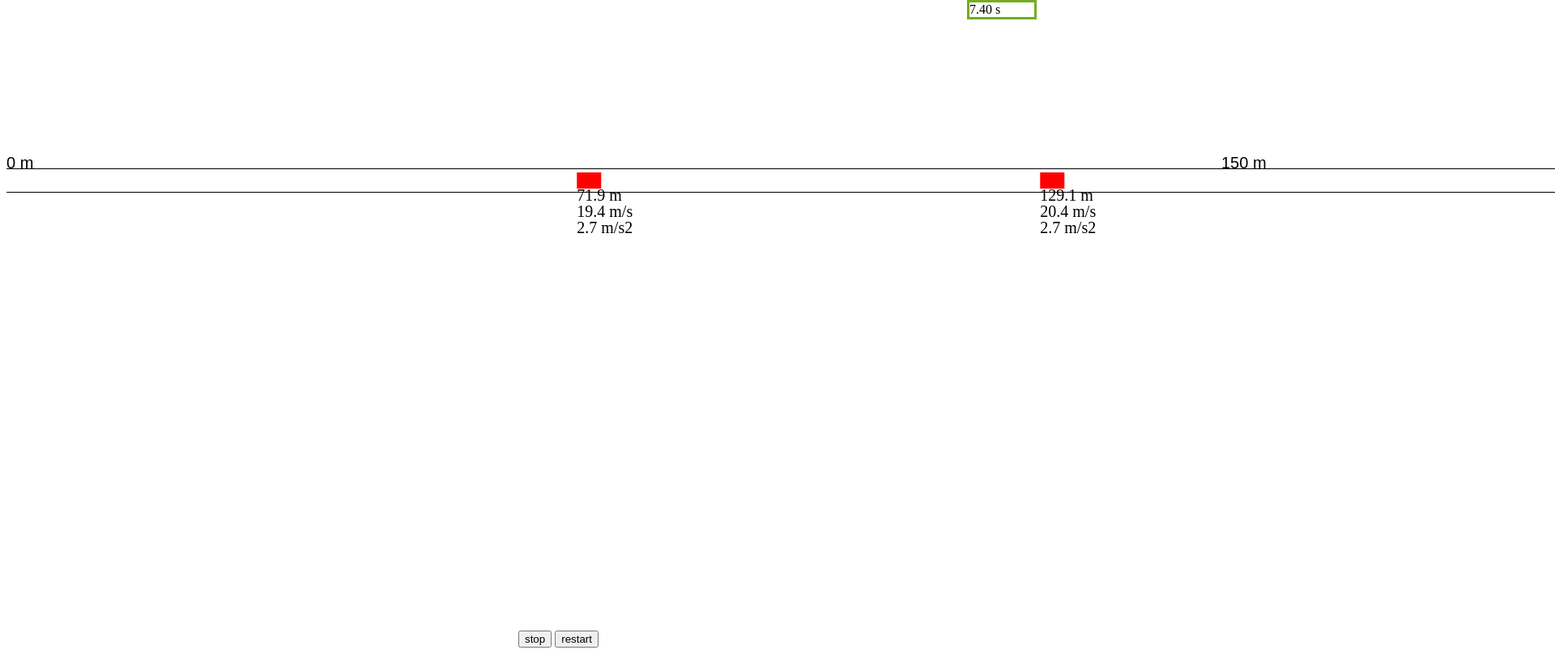
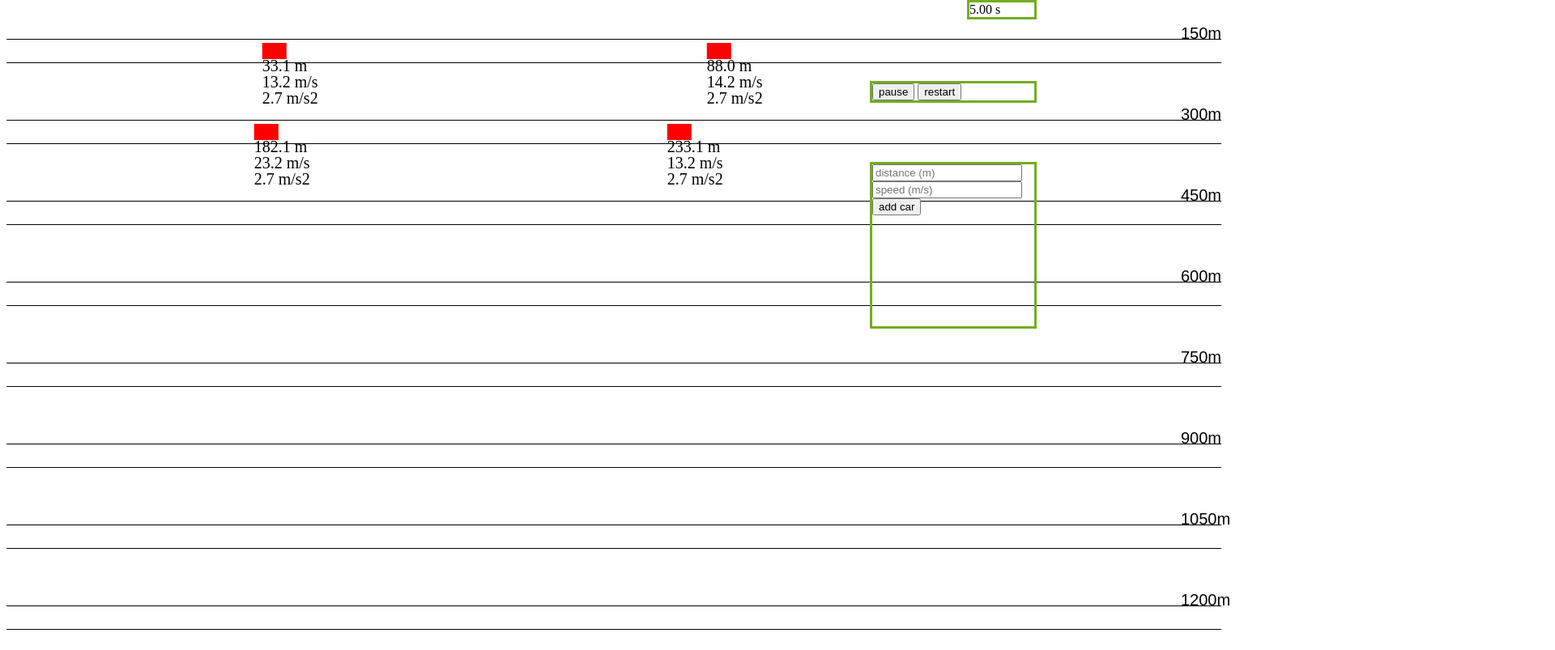
Before and after one commit to CromwellTOT/traffic_simulation, a website with bundled scripts: page index.html in a window 1280 px wide. Shown: the top 803 px of the page at 81% size, 1920 px wide, since content can reach past the window. Built offline with nearby package versions, Linux system fonts and the light colour scheme.

Commit message:
update readme, added a new section to add a car to the road, break the road into many segments, so that no need to scroll the screen to view

```diff
--- a/app/Road.js
+++ b/app/Road.js
@@ -1,13 +1,13 @@
 const canvas = require('./canvas');
 const Car = require('./Car');
 
-const ROAD_LENGTH = 3000; // meters
+const ROAD_LENGTH = 1500; // meters
 
 module.exports = class Road {
     cars = []; // queue
 
     constructor() {
-
+        //canvas.drawRoad(ROAD_LENGTH);
     }
 
     generateCar(distance = 0, speed = 0) {
--- a/app/canvas.js
+++ b/app/canvas.js
@@ -1,46 +1,59 @@
-let maxLength;
-let width;
-let height;
-let roadHeight = 200;
+// divide the whole road into many segments, so that they fit in one screen, and don't need to scroll
+const segmentLength = 1500; // px
+const canvasWidth = segmentLength;
+const firstSegmentHeight = 40; // px
+const segmentHeight = 100; // px
+let segmentNo;
+let canvasHeight;
 
 const canvas = document.getElementById("myCanvas");
 const ctx = canvas.getContext("2d");
 
 module.exports = {
-    drawRoad: (length) => {
-        maxLength = length * 10;
+    // passed in length is the road total length in meters
+    drawRoad: (RoadTotallength) => {
+        const maxLength = RoadTotallength * 10;
+        segmentNo = Math.ceil(maxLength / segmentLength);
+        // real canvas width and height are larger than consts
+        canvas.width = canvasWidth + 50;
+        canvas.height = canvasHeight = segmentNo * segmentHeight + 100;
 
         ctx.fillStyle = "black";
-        const interval = 1500;
+        ctx.font = "20px Arial";
 
-        let counter = Math.ceil(maxLength / interval);
-
-        width = canvas.width = maxLength;
-        height = canvas.height = 500;
-
-        ctx.fillRect(0, roadHeight, maxLength, 1);
-        ctx.fillRect(0, roadHeight + 29, maxLength, 1);
-
-        ctx.font = "20px Arial";
-        for (let i = 0; i < counter; i++) {
-            ctx.fillText(`${i * interval / 10} m`, i * interval, 200);
+        for (let s = 0; s < segmentNo; s++) {
+            const thisSegmentStartRoadHeight = firstSegmentHeight + s * segmentHeight;
+            // draw road
+            ctx.fillRect(0, thisSegmentStartRoadHeight, segmentLength, 1);
+            ctx.fillRect(0, thisSegmentStartRoadHeight + 29, segmentLength, 1);
+            // draw length text
+            ctx.fillText(`${(s + 1) * segmentLength / 10}m`, segmentLength - 50, firstSegmentHeight + s * segmentHeight);
         }
     },
 
+    /**
+     * @input
+     * car.distance: meters
+     * car.speed: meters per second
+     * car.accRate: meters ^ 2 per second
+     */
     drawCar: (car) => {
-        //console.log(car);
+        ctx.fillStyle = car.color ?? 'red';
         // draw the car
-        ctx.fillStyle = car.color ?? 'red';
-        ctx.fillRect(car.distance * 10 - 15, roadHeight + 5, 30, 20);
+        const segmentNo = Math.floor(car.distance * 10 / segmentLength);
+        const distance = car.distance * 10 % segmentLength;
+
+        ctx.fillRect(distance - 15, segmentNo * segmentHeight + firstSegmentHeight + 5, 30, 20);
         // car info
         ctx.fillStyle = car.color ?? 'black';
         ctx.font = "20px Times New Roman";
-        ctx.fillText(`${car.distance.toFixed(1)} m`, car.distance * 10 - 15, roadHeight + 40);
-        ctx.fillText(`${car.speed.toFixed(1)} m/s`, car.distance * 10 - 15, roadHeight + 60);
-        ctx.fillText(`${car.accRate.toFixed(1)} m/s2`, car.distance * 10 - 15, roadHeight + 80);
+
+        ctx.fillText(`${car.distance.toFixed(1)} m`, distance - 15, segmentNo * segmentHeight + firstSegmentHeight + 40);
+        ctx.fillText(`${car.speed.toFixed(1)} m/s`, distance - 15, segmentNo * segmentHeight + firstSegmentHeight + 60);
+        ctx.fillText(`${car.accRate.toFixed(1)} m/s2`, distance - 15, segmentNo * segmentHeight + firstSegmentHeight + 80);
     },
 
     clear: () => {
-        ctx.clearRect(0, 0, maxLength, 500);
+        ctx.clearRect(0, 0, canvasWidth + 50, canvasHeight + 100);
     }
 };
--- a/bundle.js
+++ b/bundle.js
@@ -42,13 +42,13 @@ module.exports = class Car {
 const canvas = require('./canvas');
 const Car = require('./Car');
 
-const ROAD_LENGTH = 3000; // meters
+const ROAD_LENGTH = 1500; // meters
 
 module.exports = class Road {
     cars = []; // queue
 
     constructor() {
-
+        //canvas.drawRoad(ROAD_LENGTH);
     }
 
     generateCar(distance = 0, speed = 0) {
@@ -109,121 +109,149 @@ module.exports = class Road {
     }
 };
 },{"./Car":1,"./canvas":3}],3:[function(require,module,exports){
-let maxLength;
-let width;
-let height;
-let roadHeight = 200;
+// divide the whole road into many segments, so that they fit in one screen, and don't need to scroll
+const segmentLength = 1500; // px
+const canvasWidth = segmentLength;
+const firstSegmentHeight = 40; // px
+const segmentHeight = 100; // px
+let segmentNo;
+let canvasHeight;
 
 const canvas = document.getElementById("myCanvas");
 const ctx = canvas.getContext("2d");
 
 module.exports = {
-    drawRoad: (length) => {
-        maxLength = length * 10;
+    // passed in length is the road total length in meters
+    drawRoad: (RoadTotallength) => {
+        const maxLength = RoadTotallength * 10;
+        segmentNo = Math.ceil(maxLength / segmentLength);
+        // real canvas width and height are larger than consts
+        canvas.width = canvasWidth + 50;
+        canvas.height = canvasHeight = segmentNo * segmentHeight + 100;
 
         ctx.fillStyle = "black";
-        const interval = 1500;
+        ctx.font = "20px Arial";
 
-        let counter = Math.ceil(maxLength / interval);
-
-        width = canvas.width = maxLength;
-        height = canvas.height = 500;
-
-        ctx.fillRect(0, roadHeight, maxLength, 1);
-        ctx.fillRect(0, roadHeight + 29, maxLength, 1);
-
-        ctx.font = "20px Arial";
-        for (let i = 0; i < counter; i++) {
-            ctx.fillText(`${i * interval / 10} m`, i * interval, 200);
+        for (let s = 0; s < segmentNo; s++) {
+            const thisSegmentStartRoadHeight = firstSegmentHeight + s * segmentHeight;
+            // draw road
+            ctx.fillRect(0, thisSegmentStartRoadHeight, segmentLength, 1);
+            ctx.fillRect(0, thisSegmentStartRoadHeight + 29, segmentLength, 1);
+            // draw length text
+            ctx.fillText(`${(s + 1) * segmentLength / 10}m`, segmentLength - 50, firstSegmentHeight + s * segmentHeight);
         }
     },
 
+    /**
+     * @input
+     * car.distance: meters
+     * car.speed: meters per second
+     * car.accRate: meters ^ 2 per second
+     */
     drawCar: (car) => {
-        //console.log(car);
+        ctx.fillStyle = car.color ?? 'red';
         // draw the car
-        ctx.fillStyle = car.color ?? 'red';
-        ctx.fillRect(car.distance * 10 - 15, roadHeight + 5, 30, 20);
+        const segmentNo = Math.floor(car.distance * 10 / segmentLength);
+        const distance = car.distance * 10 % segmentLength;
+
+        ctx.fillRect(distance - 15, segmentNo * segmentHeight + firstSegmentHeight + 5, 30, 20);
         // car info
         ctx.fillStyle = car.color ?? 'black';
         ctx.font = "20px Times New Roman";
-        ctx.fillText(`${car.distance.toFixed(1)} m`, car.distance * 10 - 15, roadHeight + 40);
-        ctx.fillText(`${car.speed.toFixed(1)} m/s`, car.distance * 10 - 15, roadHeight + 60);
-        ctx.fillText(`${car.accRate.toFixed(1)} m/s2`, car.distance * 10 - 15, roadHeight + 80);
+
+        ctx.fillText(`${car.distance.toFixed(1)} m`, distance - 15, segmentNo * segmentHeight + firstSegmentHeight + 40);
+        ctx.fillText(`${car.speed.toFixed(1)} m/s`, distance - 15, segmentNo * segmentHeight + firstSegmentHeight + 60);
+        ctx.fillText(`${car.accRate.toFixed(1)} m/s2`, distance - 15, segmentNo * segmentHeight + firstSegmentHeight + 80);
     },
 
     clear: () => {
-        ctx.clearRect(0, 0, maxLength, 500);
+        ctx.clearRect(0, 0, canvasWidth + 50, canvasHeight + 100);
     }
 };
 },{}],4:[function(require,module,exports){
-// dev: watchify main.js -o bundle.js -v
 const Road = require('./app/Road');
 //const config = require('./config');
-const framePerSecond = 5;
+const framePerSecond = 10;
 const interval = 1000 / framePerSecond;
+const ROAD_LENGTH = 1500; // meters
+const MAX_SPEED = 27; // m/s  - 97.2 km/h
 
 const timerElem = document.getElementById("timer");
 
-let INTERVAL;
-let timer; // second
+let INTERVAL; // singleton
+let timer = 0; // second
 
 const road = new Road();
 
-
-
-// put 4 cars on the board
-road.generateCar();
-road.generateCar(100,10);
-road.generateCar(50, 1);
-road.generateCar(200, 0);
+function generateDefaultCars() {
+    road.generateCar();
+    road.generateCar(100, 10);
+    road.generateCar(50, 1);
+    road.generateCar(200, 0);
+}
 
 function simulate() {
     timer += interval / 1000;
-    //console.log(`${timer} s`);
     timerElem.innerText = timer.toFixed(2) + ' s';
 
     road.render();
     road.calculate(interval / 1000);
+}
+// controllers
+function restart() {
+    // clear everything
+    road.cars = [];
+    pause();
+    timer = 0;
 
-    if (timer >= 100 || !road.hasCars()) {
-        stop();
+    // start again
+    generateDefaultCars();
+    start();
+}
+
+function pause() {
+    console.log('paused');
+
+    if (INTERVAL) {
+        clearInterval(INTERVAL);
     }
 }
 
-restart();
-// controllers
-function restart() {
-    stop();
-    timer = 0;
-    start();
-}
-
-function stop() {
-    console.log('stopped');
-    clearInterval(INTERVAL);
-}
-
 function start() {
-    // to prevent race
-    if (INTERVAL) {
-        clearInterval(INTERVAL);
-    }
     INTERVAL = setInterval(simulate, interval);
 }
-// even listeners from console panel
-document.getElementById('stopresume').addEventListener('click', (event) => {
+// event listeners from console panel
+document.getElementById('pauseresume').addEventListener('click', (event) => {
     const thisButton = event.target;
 
     if (thisButton.innerHTML === 'resume') {
         start();
-        thisButton.innerHTML = "stop";
-    } else if (thisButton.innerHTML === 'stop') {
-        stop();
+        thisButton.innerHTML = "pause";
+    } else if (thisButton.innerHTML === 'pause') {
+        pause();
         thisButton.innerHTML = "resume";
     }
 });
+document.getElementById('addCar').addEventListener('click', (event) => {
+    const distance = Number(document.getElementById('distance').value);
+    const speed = Number(document.getElementById('speed').value);
+    const addCarAlertElem = document.getElementById('addCarAlert');
+
+    if (distance < 0 || speed < 0 || typeof distance !== 'number' || typeof speed !== 'number' || distance > ROAD_LENGTH || speed > MAX_SPEED) {
+        console.log(distance, speed);
+        addCarAlertElem.style.display = 'block';
+        return;
+    }
+
+    addCarAlertElem.style.display = 'none';
+    road.generateCar(distance, speed);
+});
 document.getElementById('restart').addEventListener('click', () => {
     restart();
-    document.getElementById('stopresume').innerHTML = 'stop';
+    document.getElementById('pauseresume').innerHTML = 'pause';
 });
+
+// begin simulation by default
+generateDefaultCars();
+start();
 },{"./app/Road":2}]},{},[4]);
--- a/index.html
+++ b/index.html
@@ -13,23 +13,43 @@
         }
         #console {
             position: fixed;
-            bottom: 0;
-            left: 50%;
-            width: 300px;
+            top: 100px;
+            right:0;
+            width: 200px;
+            border: 3px solid #73AD21;
+        }
+        #addCarPanel {
+            position: fixed;
+            top: 200px;
+            right:0;
+            width: 200px;
+            height: 200px;
+            border: 3px solid #73AD21;
+        }
+        #addCarAlert {
+            width: 100px;
+            display: none;
+            color: red;
         }
     </style>
 </head>
 <body>
+<!-- where the cars run! -->
 <canvas id="myCanvas"></canvas>
-
+<!-- timer box fixed at the top right of the page -->
 <div id="timer"></div>
+<!-- console panel fixed at the bottom of the page -->
 <div id="console">
-    <button id="stopresume">stop</button>
+    <button id="pauseresume">pause</button>
     <button id="restart">restart</button>
 </div>
-
-
+<div id="addCarPanel">
+    <input id="distance" placeholder="distance (m)" type="text">
+    <input id="speed" placeholder="speed (m/s)" type="text">
+    <button id="addCar">add car</button>
+    <div id="addCarAlert">invalid input</div>
+</div>
+<!-- js script all in one file using browserify -->
 <script src="bundle.js"></script>
-
 </body>
 </html>
--- a/main.js
+++ b/main.js
@@ -1,70 +1,85 @@
-// dev: watchify main.js -o bundle.js -v
 const Road = require('./app/Road');
 //const config = require('./config');
-const framePerSecond = 5;
+const framePerSecond = 10;
 const interval = 1000 / framePerSecond;
+const ROAD_LENGTH = 1500; // meters
+const MAX_SPEED = 27; // m/s  - 97.2 km/h
 
 const timerElem = document.getElementById("timer");
 
-let INTERVAL;
-let timer; // second
+let INTERVAL; // singleton
+let timer = 0; // second
 
 const road = new Road();
 
-
-
-// put 4 cars on the board
-road.generateCar();
-road.generateCar(100,10);
-road.generateCar(50, 1);
-road.generateCar(200, 0);
+function generateDefaultCars() {
+    road.generateCar();
+    road.generateCar(100, 10);
+    road.generateCar(50, 1);
+    road.generateCar(200, 0);
+}
 
 function simulate() {
     timer += interval / 1000;
-    //console.log(`${timer} s`);
     timerElem.innerText = timer.toFixed(2) + ' s';
 
     road.render();
     road.calculate(interval / 1000);
+}
+// controllers
+function restart() {
+    // clear everything
+    road.cars = [];
+    pause();
+    timer = 0;
 
-    if (timer >= 100 || !road.hasCars()) {
-        stop();
+    // start again
+    generateDefaultCars();
+    start();
+}
+
+function pause() {
+    console.log('paused');
+
+    if (INTERVAL) {
+        clearInterval(INTERVAL);
     }
 }
 
-restart();
-// controllers
-function restart() {
-    stop();
-    timer = 0;
-    start();
-}
-
-function stop() {
-    console.log('stopped');
-    clearInterval(INTERVAL);
-}
-
 function start() {
-    // to prevent race
-    if (INTERVAL) {
-        clearInterval(INTERVAL);
-    }
     INTERVAL = setInterval(simulate, interval);
 }
-// even listeners from console panel
-document.getElementById('stopresume').addEventListener('click', (event) => {
+// event listeners from console panel
+document.getElementById('pauseresume').addEventListener('click', (event) => {
     const thisButton = event.target;
 
     if (thisButton.innerHTML === 'resume') {
         start();
-        thisButton.innerHTML = "stop";
-    } else if (thisButton.innerHTML === 'stop') {
-        stop();
+        thisButton.innerHTML = "pause";
+    } else if (thisButton.innerHTML === 'pause') {
+        pause();
         thisButton.innerHTML = "resume";
     }
 });
+document.getElementById('addCar').addEventListener('click', (event) => {
+    const distance = Number(document.getElementById('distance').value);
+    const speed = Number(document.getElementById('speed').value);
+    const addCarAlertElem = document.getElementById('addCarAlert');
+
+    if (distance < 0 || speed < 0 || typeof distance !== 'number' || typeof speed !== 'number' || distance > ROAD_LENGTH || speed > MAX_SPEED) {
+        console.log(distance, speed);
+        addCarAlertElem.style.display = 'block';
+        return;
+    }
+
+    addCarAlertElem.style.display = 'none';
+    road.generateCar(distance, speed);
+});
 document.getElementById('restart').addEventListener('click', () => {
     restart();
-    document.getElementById('stopresume').innerHTML = 'stop';
+    document.getElementById('pauseresume').innerHTML = 'pause';
 });
+
+// begin simulation by default
+generateDefaultCars();
+start();
```
Also changed, not shown: README.md.
